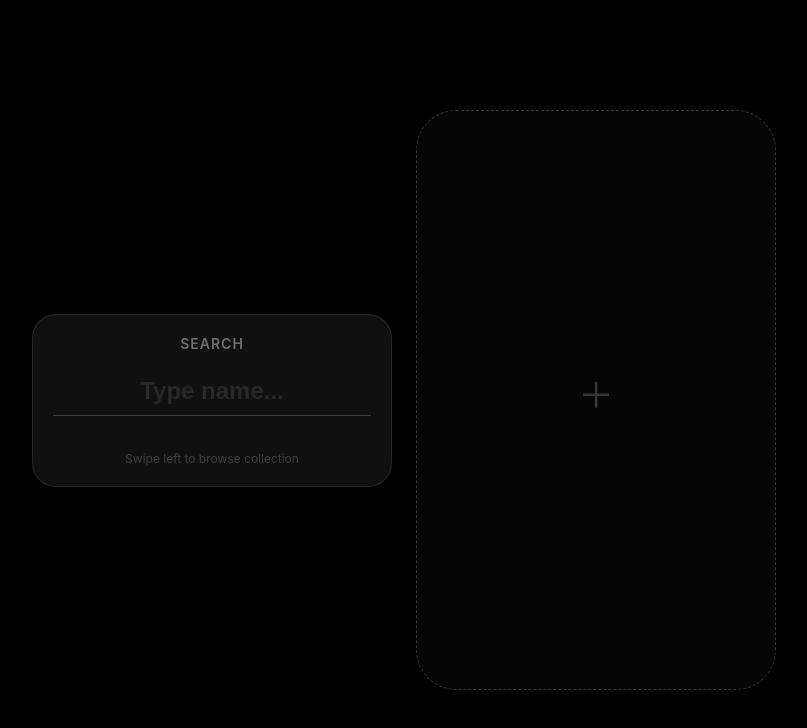
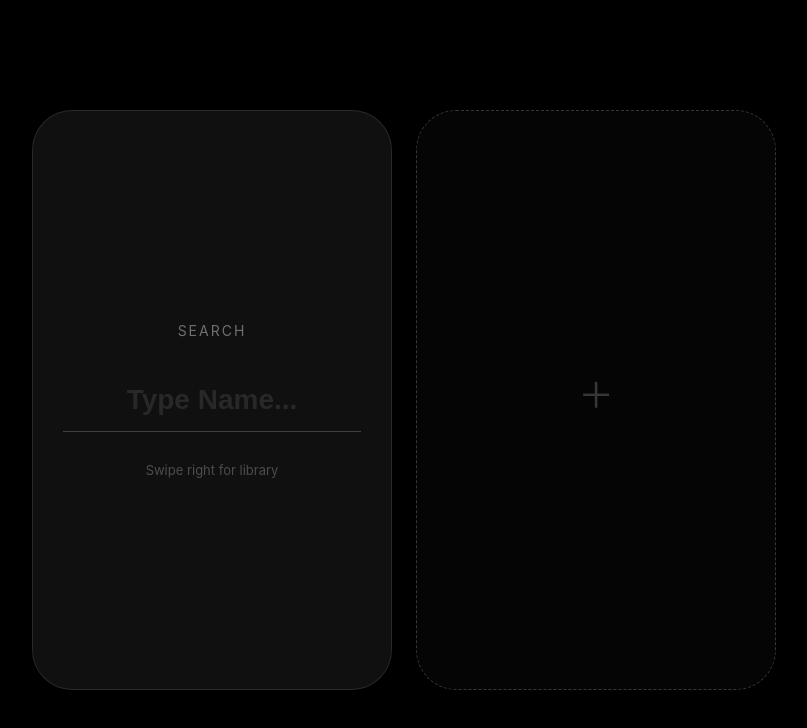
Before and after one commit to caiman001/beandance, a plain HTML site: page index.html in a window 1280 px wide. Shown: the whole page, without its empty margins (428-1235 px from the left). Drawn offline with Linux system fonts and the light colour scheme.

Commit message:
Update index.html

```diff
--- a/index.html
+++ b/index.html
@@ -7,7 +7,7 @@
     <meta name="apple-mobile-web-app-status-bar-style" content="black-translucent">
     <meta name="apple-mobile-web-app-title" content="Coffee Journal">
 
-    <title>Coffee Journal V18 Negative Screen</title>
+    <title>Coffee Journal V19 Negative Screen</title>
     <style>
         :root {
             --bg-color: #000000;
@@ -46,6 +46,7 @@
             padding: 0; margin: 0;
         }
 
+        /* --- 滚动区域 --- */
         .card-scroller {
             display: flex;
             gap: 24px;
@@ -53,15 +54,19 @@
             scroll-snap-type: x mandatory;
             -webkit-overflow-scrolling: touch;
             scrollbar-width: none;
-            width: 100%;
-            height: 100%;
+
+            /* 绝对居中布局 */
+            position: absolute;
+            top: 50%; width: 100%; height: calc(var(--card-height) + 100px); /* 留出翻转空间 */
+            transform: translateY(-50%);
+
             align-items: center;
             padding: 0;
             will-change: scroll-position;
         }
         .card-scroller::-webkit-scrollbar { display: none; }
 
-        /* 伪元素占位，实现首尾居中 */
+        /* 伪元素占位 */
         .card-scroller::before,
         .card-scroller::after {
             content: '';
@@ -85,7 +90,7 @@
         }
         .card-wrapper.active { z-index: 100; }
 
-        /* --- 咖啡卡片 --- */
+        /* --- 卡片本体 --- */
         .card {
             position: relative; width: 100%; height: 100%;
             transition: transform 0.6s cubic-bezier(0.2, 0.8, 0.2, 1);
@@ -101,6 +106,7 @@
             box-shadow: var(--glass-shadow);
         }
 
+        /* 流光特效 */
         .card-front::after, .card-back::after {
             content: ''; position: absolute; inset: 0; border-radius: 40px; padding: 1px;
             background: conic-gradient(from var(--angle), transparent 40%, rgba(255,255,255,0.15) 50%, transparent 60%);
@@ -225,47 +231,33 @@
         .opt-dark { color: #d7ccc8; }
         @keyframes fadeIn { from { opacity: 0; transform: translateY(10px); } to { opacity: 1; transform: translateY(0); } }
 
-        /* --- 搜索页（负一屏） --- */
-        .search-wrapper {
-            /* 与卡片尺寸一致，作为第一个元素 */
-            position: relative;
-            flex: 0 0 var(--card-width);
-            height: var(--card-height);
-            scroll-snap-align: center;
-            display: flex;
-            flex-direction: column;
-            justify-content: center;
-            align-items: center;
-            z-index: 1;
+        /* --- 搜索卡片 (负一屏) --- */
+        .search-card {
+            background: rgba(40, 40, 40, 0.4);
+            border: 1px solid rgba(255,255,255,0.1);
+            backdrop-filter: blur(20px);
+            border-radius: 40px;
+            width: 100%; height: 100%;
+            display: flex; flex-direction: column;
+            justify-content: center; align-items: center;
+            padding: 30px; box-sizing: border-box;
         }
 
-        .search-box {
-            width: 100%;
-            background: rgba(40, 40, 40, 0.4);
-            border: 1px solid rgba(255,255,255,0.1);
-            border-radius: 24px;
-            padding: 20px;
-            box-sizing: border-box;
-            backdrop-filter: blur(20px);
-            display: flex;
-            flex-direction: column;
-            gap: 15px;
-        }
-
-        .search-title {
-            font-size: 14px; font-weight: 600; color: rgba(255,255,255,0.4); text-transform: uppercase; letter-spacing: 1px; text-align: center;
+        .search-header {
+            font-size: 14px; text-transform: uppercase; letter-spacing: 2px;
+            color: rgba(255,255,255,0.4); margin-bottom: 30px;
         }
 
         .search-input {
             width: 100%; background: transparent; border: none;
             border-bottom: 1px solid rgba(255,255,255,0.2);
-            color: white; font-size: 24px; font-weight: 600;
-            padding: 10px 0; outline: none; text-align: center;
+            color: white; font-size: 28px; font-weight: 700;
+            padding: 15px 0; outline: none; text-align: center;
         }
         .search-input::placeholder { color: rgba(255,255,255,0.1); }
 
         .search-hint {
-            font-size: 12px; color: rgba(255,255,255,0.2); text-align: center; margin-top: 20px;
+            margin-top: 30px; font-size: 13px; color: rgba(255,255,255,0.25);
         }
 
         .status-toast {
@@ -274,10 +266,7 @@
             padding: 8px 20px; border-radius: 20px; color: white; font-size: 12px; letter-spacing: 1px;
             opacity: 0; transition: opacity 0.3s; pointer-events: none; z-index: 200; font-weight: 600;
         }
-        .loading-text {
-            position: absolute; top: 50%; width: 100%; text-align: center;
-            color: #444; font-weight: 500; font-size: 24px; letter-spacing: 2px;
-        }
+        .loading-text { position: absolute; top: 50%; width: 100%; text-align: center; color: #444; font-weight: 500; font-size: 24px; letter-spacing: 2px; }
     </style>
 </head>
 <body>
@@ -292,7 +281,7 @@
 </div>
 
 <script>
-    const DB_NAME = 'CoffeeJournalDB_Pro_V18';
+    const DB_NAME = 'CoffeeJournalDB_Pro_V19'; // V19 Negative Screen
     const DB_VERSION = 1;
     const STORE_NAME = 'coffees';
     let db;
@@ -410,7 +399,7 @@
     const cardObserver = new IntersectionObserver((entries) => {
         entries.forEach(entry => {
             const cardWrapper = entry.target;
-            if(cardWrapper.id === 'add-card-wrapper' || cardWrapper.id === 'search-panel') return;
+            if(cardWrapper.id === 'add-card-wrapper' || cardWrapper.id === 'search-wrapper') return;
 
             const img = cardWrapper.querySelector('.bg-image');
             const id = parseInt(cardWrapper.getAttribute('data-id'));
@@ -450,51 +439,50 @@
     function handleSearch(query) {
         const lowerQuery = query.toLowerCase().trim();
         if (!lowerQuery) {
-            renderCardList(allCoffeesCache); // 恢复显示所有
+            renderCardList(allCoffeesCache);
             return;
         }
-
         const filtered = allCoffeesCache.filter(c =>
             (c.name && c.name.toLowerCase().includes(lowerQuery))
         );
-        // 搜索时不需要滚动到第2个，显示第1个结果即可
         renderCardList(filtered, false);
     }
 
-    // 渲染列表函数 (核心修改：添加搜索栏)
+    // 渲染列表函数 (包含负一屏)
     function renderCardList(list, isInitialLoad = false) {
-        scroller.innerHTML = ''; // 清空
+        scroller.innerHTML = '';
 
-        // 1. 渲染“负一屏”搜索栏
-        renderSearchPanel();
+        // 1. 渲染负一屏搜索卡片
+        renderSearchCard();
 
-        // 2. 渲染数据卡片
+        // 2. 渲染咖啡数据
         list.forEach(renderCard);
 
         // 3. 渲染添加按钮
         renderAddButton();
 
-        // 4. 如果是首次加载，自动滚动到第一张咖啡卡片（跳过搜索栏）
+        // 4. 核心：首次加载时，瞬间跳转到第一张咖啡卡片（隐藏搜索卡片）
         if (isInitialLoad && list.length > 0) {
+            // 使用 setTimeout 确保 DOM 渲染完毕
             setTimeout(() => {
                 const firstCard = scroller.querySelector('.card-wrapper[data-id]');
                 if (firstCard) {
-                    firstCard.scrollIntoView({ inline: 'center' });
+                    firstCard.scrollIntoView({ inline: 'center', behavior: 'instant' }); // instant 瞬间跳转
                 }
-            }, 50); // 微小延迟确保渲染完成
+            }, 10);
         }
     }
 
-    // 渲染搜索面板
-    function renderSearchPanel() {
+    // 渲染搜索卡片
+    function renderSearchCard() {
         const wrapper = document.createElement('div');
-        wrapper.className = 'search-wrapper';
-        wrapper.id = 'search-panel';
+        wrapper.className = 'card-wrapper';
+        wrapper.id = 'search-wrapper'; // 标记为搜索卡片
         wrapper.innerHTML = `
-            <div class="search-box">
-                <div class="search-title">Search</div>
-                <input type="text" class="search-input" placeholder="Type name..." oninput="handleSearch(this.value)">
-                <div class="search-hint">Swipe left to browse collection</div>
+            <div class="search-card">
+                <div class="search-header">Search</div>
+                <input type="text" class="search-input" placeholder="Type Name..." oninput="handleSearch(this.value)">
+                <div class="search-hint">Swipe right for library</div>
             </div>
         `;
         scroller.appendChild(wrapper);
@@ -624,7 +612,6 @@
         const newCoffee = await addCoffee(roast);
         renderCardList(allCoffeesCache);
 
-        // 滚动到新卡片
         setTimeout(() => {
             const cards = scroller.querySelectorAll('.card-wrapper[data-id]');
             if(cards.length > 0) {
@@ -654,7 +641,7 @@
     async function handleDelete(id) {
         if (confirm('Delete this card?')) {
             await deleteCoffee(id);
-            // 重新渲染列表（包含更新缓存）
+            // 重新渲染列表以更新索引
             renderCardList(allCoffeesCache);
         }
     }
@@ -674,7 +661,7 @@
         const scrollerRect = scroller.getBoundingClientRect();
         const centerPoint = scrollerRect.left + scrollerRect.width / 2;
 
-        const enableEffect = cards.length > 5; // 提高一点阈值
+        const enableEffect = cards.length > 5;
 
         cards.forEach(card => {
             if (!enableEffect) {
```
